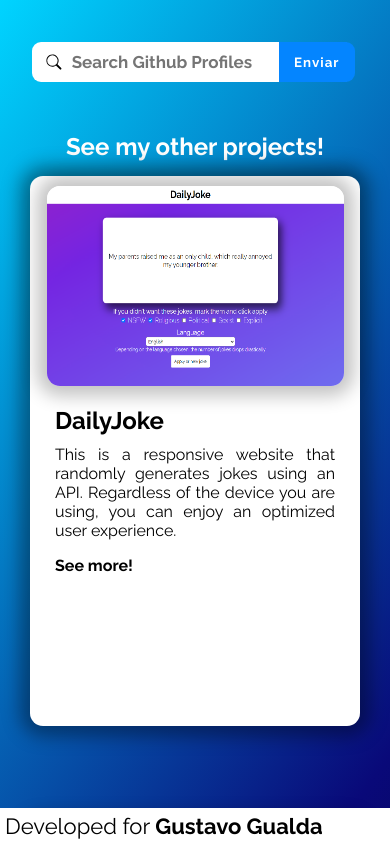
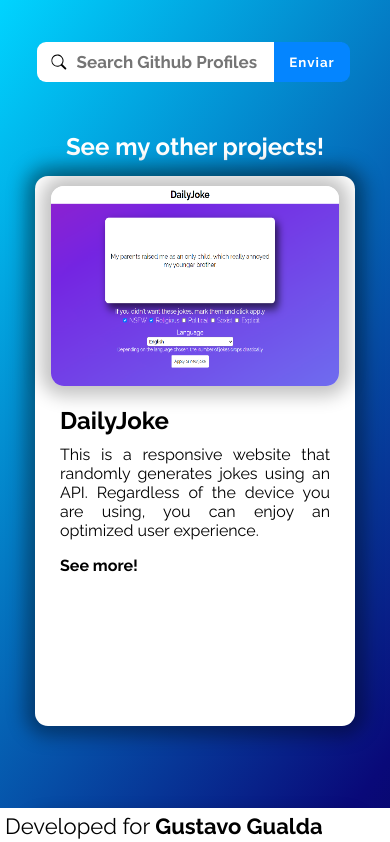
Before and after one commit to iCrowleySHR/SearchGitHub, a React (Vite) app: page / in a window 390 px wide. Shown: the top 842 px of the page. Built offline with nearby package versions, Linux system fonts and the light colour scheme.

Commit message:
Arrumando responsividade

```diff
--- a/src/assets/css/App.module.css
+++ b/src/assets/css/App.module.css
@@ -6,8 +6,8 @@
 
 }
 .main{
-    margin-left: 5px;
-    margin-right: 5px;
+    margin-left: 10px;
+    margin-right: 10px;
 }
 .areaSearch{
     display: flex;
```
